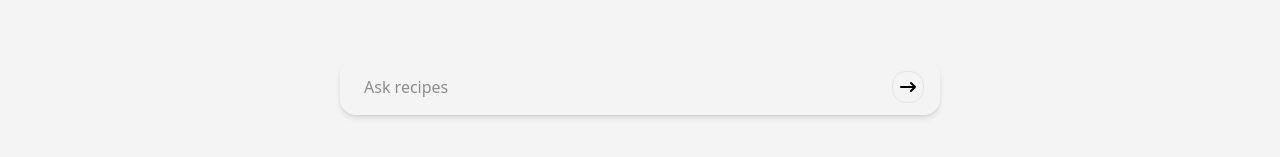
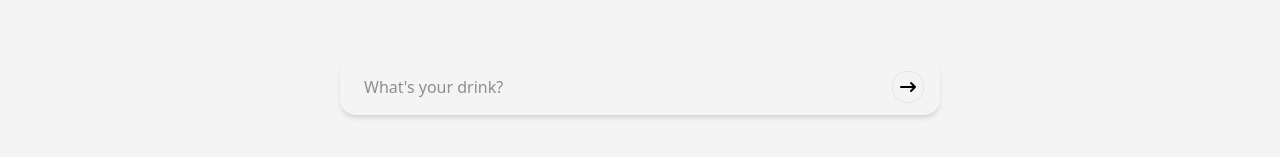
Before and after one commit to codnrawbwj/mrlime, a Next.js app in the folder next/: page / in a window 1280 px wide. Shown: the part 193-350 px from the top of the page. Built offline with nearby package versions, Linux system fonts and the light colour scheme.

Commit message:
Fix: minor UI

```diff
--- a/next/src/components/LandingPage/SearchBar.tsx
+++ b/next/src/components/LandingPage/SearchBar.tsx
@@ -11,7 +11,7 @@ const SearchBar = () => {
     <div className="w-[300px] md:w-[600px] shadow-md rounded-2xl overflow-hidden">
       <div className="flex items-center justify-between pr-4">
         <input
-          placeholder="Ask recipes"
+          placeholder="What's your drink?"
           className="text-[1rem] focus:outline-none truncate px-6 py-4"
           // autoFocus
           onChange={(e) => setSearchValue(e.target.value)}
--- a/next/src/components/TopNav/index.tsx
+++ b/next/src/components/TopNav/index.tsx
@@ -66,7 +66,7 @@ const TopNav = () => {
           </h2>
           <button
             className={clsx(
-              "relative w-6 h-6 transition-all duration-500 ease-in-out",
+              "relative w-6 h-6 transition-all duration-500 ease-in-out ",
               isMenuOpen
                 ? "opacity-0 translate-x[-20px] pointer-events-none"
                 : "opacity-100 translate-x-0"
@@ -77,7 +77,7 @@ const TopNav = () => {
               style={{ height: 24, width: 24 }}
               fill="var(--mojito-rum-white)"
               className={clsx(
-                "absolute top-0 left-0 transition-all duration-200 ease-in-out",
+                "absolute top-0 left-0 transition-all duration-200 ease-in-out cursor-pointer",
                 isSearchOpen ? "opacity-0 scale-90" : "opactiy-100 scale-100"
               )}
             />
@@ -85,7 +85,7 @@ const TopNav = () => {
               style={{ height: 24, width: 24 }}
               fill="var(--mojito-rum-white)"
               className={clsx(
-                "absolute top-0 left-0 transition-all duration-200 ease-in-out",
+                "absolute top-0 left-0 transition-all duration-200 ease-in-out cursor-pointer",
                 !isSearchOpen ? "opacity-0 scale-90" : "opactiy-100 scale-100"
               )}
             />
```
